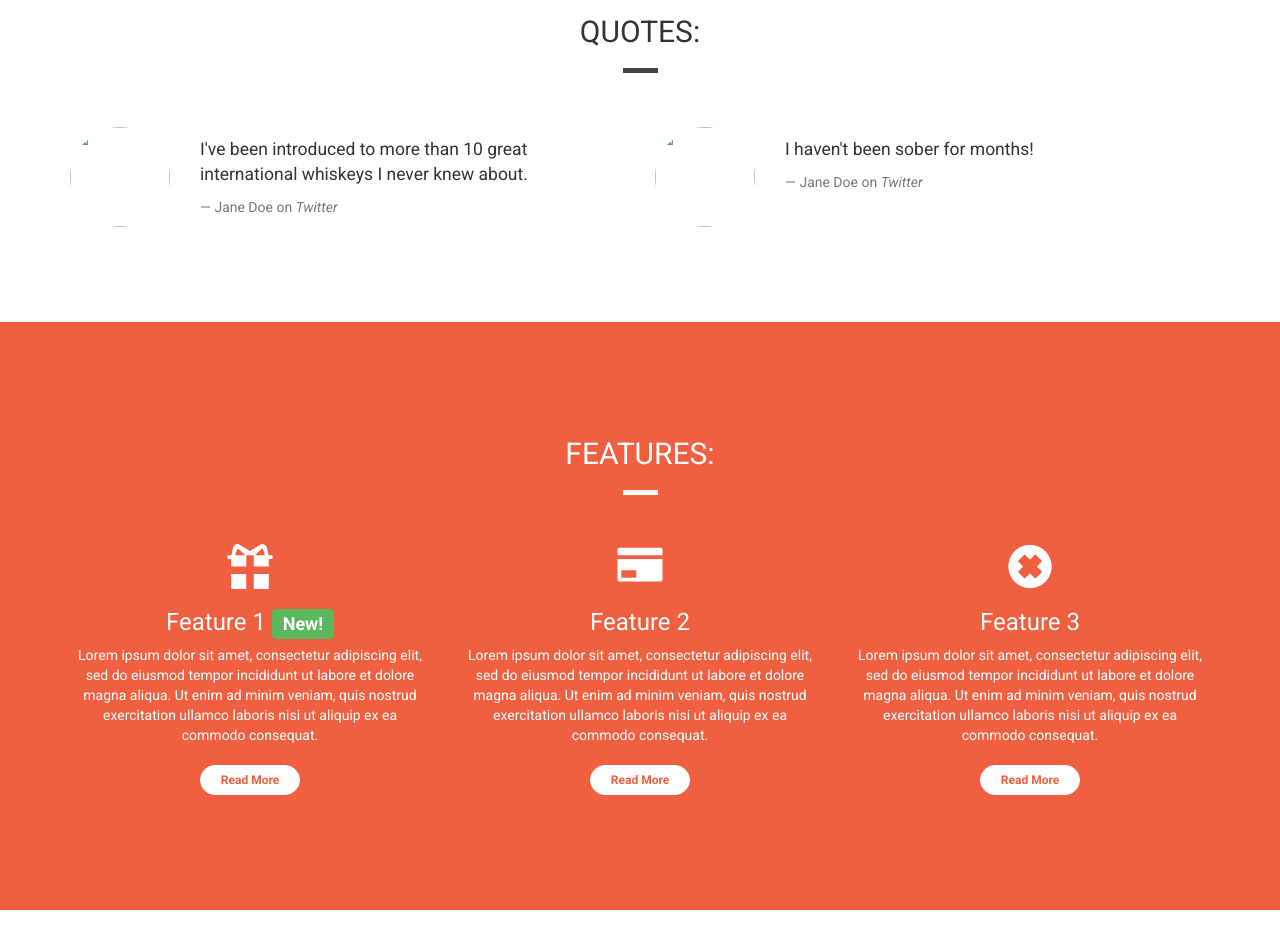
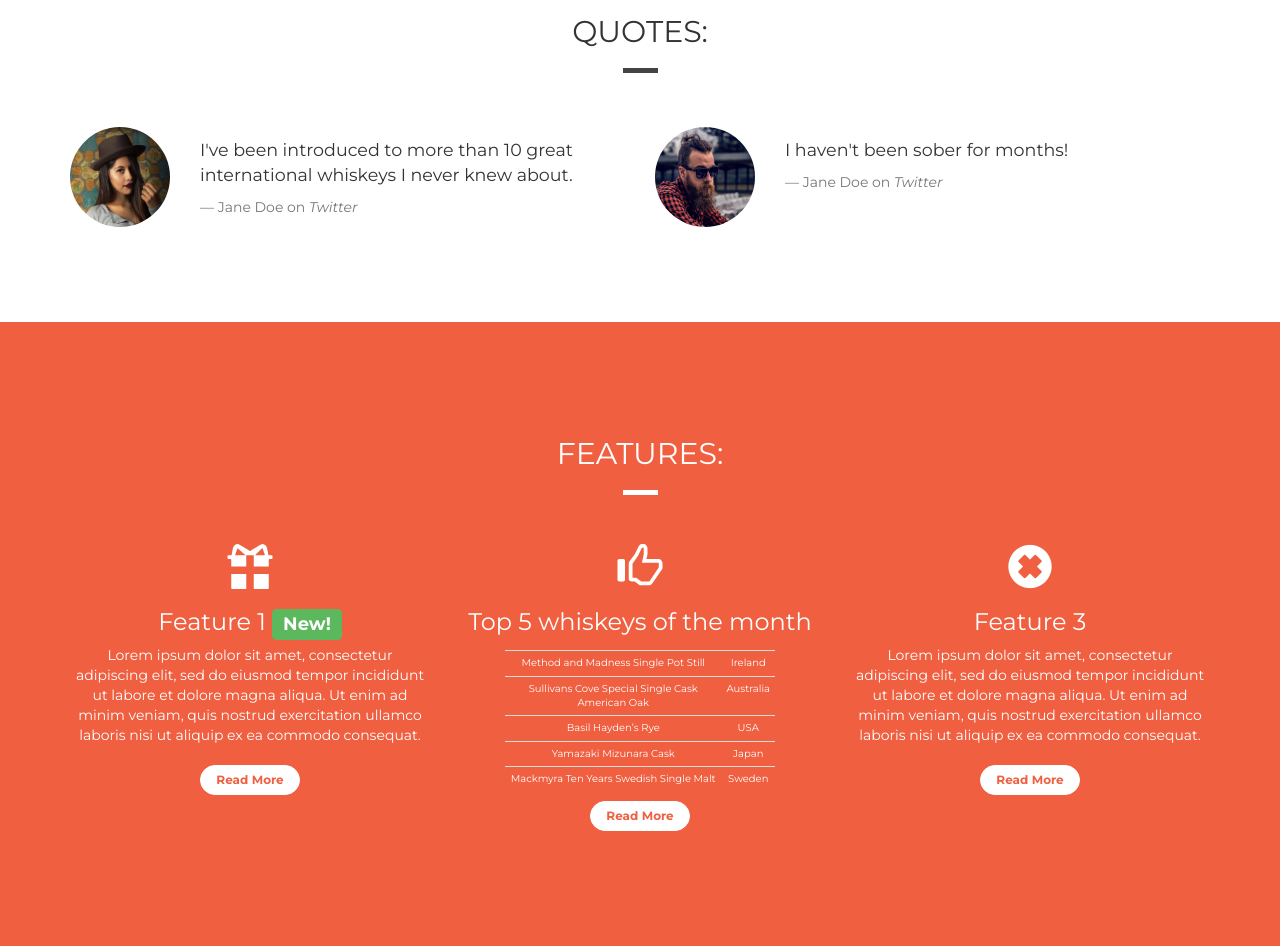
Before and after one commit to eldowling/bootstrap-challange, a plain HTML site: page index.html in a window 1280 px wide. Shown: the part 900-1846 px from the top of the page. Before the commit the page ends 1810 px from the top, so only its background shows below. Drawn offline with nearby package versions, Linux system fonts and the light colour scheme.

Commit message:
Updated features styles and added table, added new images

```diff
--- a/css/style.css
+++ b/css/style.css
@@ -1,5 +1,6 @@
 body {
-    font-family: 'Roboto', sans-serif;
+    /*font-family: 'Roboto', sans-serif;*/
+    font-family: 'Montserrat', sans-serif;
 }
 /* Containers */
 .container-wrapper {}
@@ -10,7 +11,7 @@ body {
 .alert-container {}
 .callout-container {
     height: 100vh;
-    background: url('../images/whiskey-background.jpg') no-repeat center center fixed;
+    background: url('../images/whiskey_bkg2.jpg') no-repeat center center fixed;
     -webkit-background-size: cover;
     -moz-background-size: cover;
     -o-background-size: cover;
@@ -147,7 +148,7 @@ body {
     padding-right: 0;
 }
 .site-wide-alert {
-    color: #544600;
+    color: #45301c;
     background-color: #eec802;
     border-color: #eec802;
     padding: 5px 15px;
@@ -191,3 +192,18 @@ blockquote.quote {
     margin-top: 10px;
     color: #f05f40;
 }
+
+/* Features Table .table-condensed */
+
+.table-condensed {
+    width: 75%;
+    font-size: x-small;
+    margin: 15px 0px 0px 45px;
+}
+
+/*font size for mobiles in the features table*/
+@media screen and (max-width: 640px) {
+ .table-condensed {
+    font-size: small;
+  }
+}
--- a/index.html
+++ b/index.html
@@ -5,7 +5,7 @@
     <meta name="viewport" content="width=device-width, initial-scale=1.0">
     <title>Whiskey Drop | Taste a new whiskey every month</title>
     <link rel="stylesheet" href="https://maxcdn.bootstrapcdn.com/bootstrap/3.3.7/css/bootstrap.min.css">
-    <link href="https://fonts.googleapis.com/css?family=Roboto:400,400i,700,700i" rel="stylesheet">
+    <link href="https://fonts.googleapis.com/css?family=Montserrat:400,400i,700,700i" rel="stylesheet">
     <link rel="stylesheet" href="css/style.css">
 </head>
 <body>
@@ -127,9 +127,29 @@
                     </div>
                     <div class="col-xs-12 col-md-6 col-lg-4">
                         <div class="feature">
-                            <h3><span class="glyphicon glyphicon-credit-card hidden-xs"></span> Feature 2</h3>
-                            <p>Lorem ipsum dolor sit amet, consectetur adipiscing elit, sed do eiusmod tempor incididunt ut labore et dolore magna aliqua. Ut enim ad minim veniam, quis nostrud exercitation ullamco laboris nisi ut aliquip ex ea commodo consequat.
-                            </p>
+                            <h3><span class="glyphicon glyphicon glyphicon-thumbs-up hidden-xs"></span> Top 5 whiskeys of the month</h3>
+                            <table class="table table-condensed">
+                                <tr>
+                                    <td>Method and Madness Single Pot Still</td>
+                                    <td>Ireland</td>
+                                </tr>
+                                <tr>
+                                    <td>Sullivans Cove Special Single Cask American Oak</td>
+                                    <td>Australia</td>
+                                </tr>
+                                <tr>
+                                    <td>Basil Hayden’s Rye</td>
+                                    <td>USA</td>
+                                </tr>
+                                <tr>
+                                    <td>Yamazaki Mizunara Cask</td>
+                                    <td>Japan</td>
+                                </tr>
+                                <tr>
+                                    <td>Mackmyra Ten Years Swedish Single Malt</td>
+                                    <td>Sweden</td>
+                                </tr>
+                            </table>
                             <p><a class="btn btn-sm btn-default" href="">Read More</a></p>
                         </div>
                     </div>
```
Also changed, not shown: images/girl-image.png (added), images/guy-image.png (added), images/whiskey-background.jpg (added), images/whiskey_bkg2.jpg (added).
